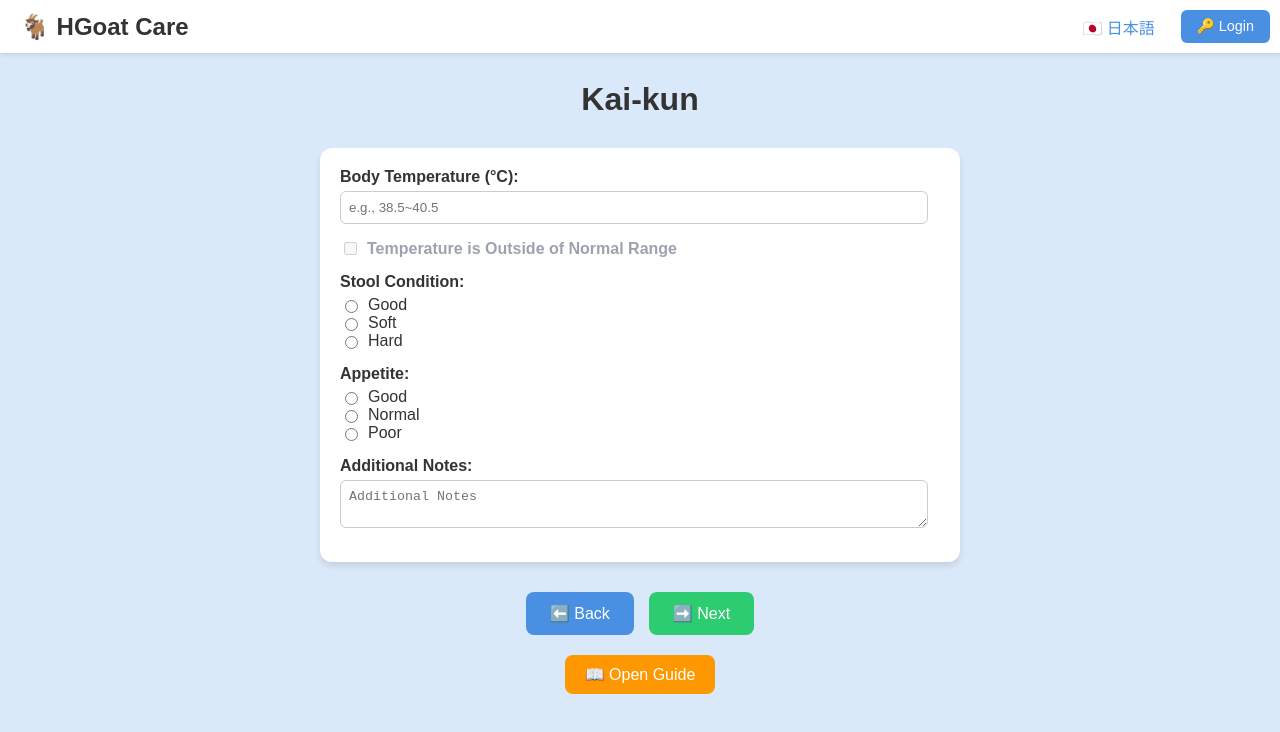
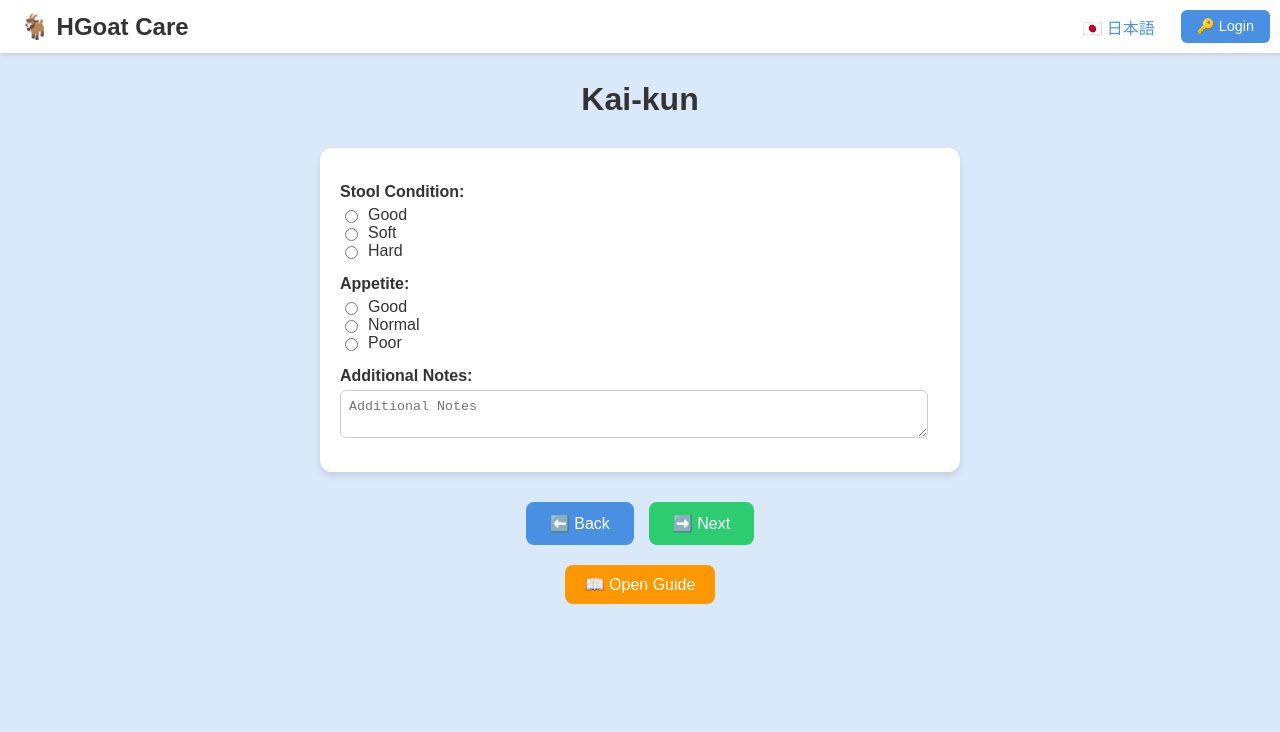
Before and after one commit to kanarin4/hgoat, a React (Vite) app: page /goat-form in a window 1280 px wide. Shown: the top 732 px of the page. Built offline with nearby package versions, Linux system fonts and the light colour scheme.

Commit message:
removed goat temp related info

```diff
--- a/src/pages/Dashboard.jsx
+++ b/src/pages/Dashboard.jsx
@@ -7,7 +7,7 @@ import { useNavigate } from "react-router-dom";
 import { downloadGoatReportsCSV } from "../services/csvDownload";
 import Card from "../components/Card";
 import Navbar from "../components/Navbar";
-import TemperatureGraph from "../components/TemperatureGraph"; // ✅ Import Graph Component
+// import TemperatureGraph from "../components/TemperatureGraph"; // ✅ Import Graph Component
 
 export default function Dashboard() {
   const { t } = useTranslation();
@@ -28,13 +28,14 @@ export default function Dashboard() {
         {t("home")}
       </h1>
 
+
       {/* 📈 Temperature Graph Inside a Scrollable Card */}
-      <Card style={{ width: "90%", maxWidth: "700px", padding: "20px" }}>
+      {/* <Card style={{ width: "90%", maxWidth: "700px", padding: "20px" }}>
         <h2 style={{ fontSize: "1.5rem", fontWeight: "bold", textAlign: "center", marginBottom: "10px" }}>
           📈 {t("temperatureTrends")}
         </h2>
 
-        {/* Scrollable Graph Container */}
+
         <div style={{
           width: "100%",
           overflowX: "auto",   // ✅ Enable horizontal scrolling
@@ -42,11 +43,12 @@ export default function Dashboard() {
           whiteSpace: "nowrap",
           paddingBottom: "10px" // ✅ Avoid cutting off scroll bar
         }}>
-          <div style={{ minWidth: "800px" }}> {/* ✅ Ensures chart width */}
+          <div style={{ minWidth: "800px" }}>
             <TemperatureGraph />
           </div>
         </div>
-      </Card>
+      </Card> */}
+
 
       {/* 📋 Start Report & 📥 Download CSV */}
       <Card style={{ width: "90%", maxWidth: "400px", padding: "20px", marginTop: "20px" }}>
--- a/src/pages/GoatForm.jsx
+++ b/src/pages/GoatForm.jsx
@@ -28,33 +28,33 @@ export default function GoatForm({ formData, handleChange }) {
     confirmationChecked: false,
   };
 
-  const [confirmationChecked, setConfirmationChecked] = useState(goatData.confirmationChecked || false);
+  // const [confirmationChecked, setConfirmationChecked] = useState(goatData.confirmationChecked || false);
   const [showGuide, setShowGuide] = useState(false); // ✅ State for toggling guide visibility
 
-  const isTempOutOfRange = (temperature) => {
-    const temp = parseFloat(temperature);
-    return temp < 38.5 || temp > 40.5;
-  };
+  // const isTempOutOfRange = (temperature) => {
+  //   const temp = parseFloat(temperature);
+  //   return temp < 38.5 || temp > 40.5;
+  // };
 
-  const handleTempChange = (e) => {
-    const value = e.target.value;
-    handleChange("goats", "temperature", value, formKey);
-    setConfirmationChecked(false);
-    handleChange("goats", "confirmationChecked", false, formKey);
-  };
+  // const handleTempChange = (e) => {
+  //   const value = e.target.value;
+  //   handleChange("goats", "temperature", value, formKey);
+  //   setConfirmationChecked(false);
+  //   handleChange("goats", "confirmationChecked", false, formKey);
+  // };
 
-  const handleCheckboxChange = (e) => {
-    const checked = e.target.checked;
-    setConfirmationChecked(checked);
-    handleChange("goats", "confirmationChecked", checked, formKey);
-  };
+  // const handleCheckboxChange = (e) => {
+  //   const checked = e.target.checked;
+  //   setConfirmationChecked(checked);
+  //   handleChange("goats", "confirmationChecked", checked, formKey);
+  // };
 
-  useEffect(() => {
-    if (!isTempOutOfRange(goatData.temperature) && confirmationChecked) {
-      setConfirmationChecked(false);
-      handleChange("goats", "confirmationChecked", false, formKey);
-    }
-  }, [goatData.temperature, confirmationChecked, handleChange, formKey]);
+  // useEffect(() => {
+  //   if (!isTempOutOfRange(goatData.temperature) && confirmationChecked) {
+  //     setConfirmationChecked(false);
+  //     handleChange("goats", "confirmationChecked", false, formKey);
+  //   }
+  // }, [goatData.temperature, confirmationChecked, handleChange, formKey]);
 
   const goToPrevious = () => {
     navigate(goatId === "B" ? "/goat-form?goat=A" : "/basic-info");
@@ -75,7 +75,7 @@ export default function GoatForm({ formData, handleChange }) {
 
       {/* 🐐 Form Inside a Card */}
       <Card>
-        <label style={{ fontWeight: "bold", display: "block", marginBottom: "5px" }}>{t("bodyTemp")}:</label>
+        {/* <label style={{ fontWeight: "bold", display: "block", marginBottom: "5px" }}>{t("bodyTemp")}:</label>
         <input
           type="number"
           value={goatData.temperature}
@@ -99,7 +99,7 @@ export default function GoatForm({ formData, handleChange }) {
               {t("tempOutsideRangeWarning")}
             </span>
           </label>
-        </div>
+        </div> */}
 
         {/* 💩 Stool */}
         <label style={{ fontWeight: "bold", display: "block", marginTop: "15px", marginBottom: "5px" }}>{t("stoolCondition")}:</label>
@@ -144,10 +144,6 @@ export default function GoatForm({ formData, handleChange }) {
       </Card>
 
     {/* 🔄 Navigation */}
-        {/* <div style={{ display: "flex", gap: "15px", marginTop: "20px" }}>
-            <button onClick={goToPrevious} className="nav-button">⬅️ {t("back")}</button>
-            <button onClick={goToNext} className="nav-button">➡️ {t("next")}</button>
-        </div> */}
 
         <div style={{ display: "flex", gap: "15px", marginTop: "20px" }}>
             <button
@@ -204,14 +200,14 @@ export default function GoatForm({ formData, handleChange }) {
       {showGuide && (
         <Card style={{ marginTop: "20px" }}>
         <h2 style={{ fontWeight: "bold", textAlign: "center", marginBottom: "10px" }}>📖 {t("healthMonitoringGuide")}</h2>
-        <p><strong>{t("bodyTemp")}:</strong></p>
+        {/* <p><strong>{t("bodyTemp")}:</strong></p>
         <p>{t("bodyTempDesc")}</p>
         <ul>
           <li>{t("useLubricatedThermometer")}</li>
           <li>{t("holdGoatSecurely")}</li>
           <li>{t("waitForStableReading")}</li>
           <li>{t("cleanThermometerAfterUse")}</li>
-        </ul>
+        </ul> */}
         <p><strong>{t("stoolCondition")}:</strong></p>
         <p>{t("stoolConditionDesc")}</p>
         <ul>
--- a/src/pages/Review.jsx
+++ b/src/pages/Review.jsx
@@ -22,45 +22,29 @@ export default function Review({ formData = {}, handleChange }) {
   const tasks = formData.tasks || {};
   const goats = formData.goats || { goatA: {}, goatB: {} };
 
-  const isTempOutOfRange = (temperature) => {
-    const temp = parseFloat(temperature);
-    return temp < 38.5 || temp > 40.5;
-  };
+  // const isTempOutOfRange = (temperature) => {
+  //   const temp = parseFloat(temperature);
+  //   return temp < 38.5 || temp > 40.5;
+  // };
 
   // ✅ Check if form is complete for submission
   const isFormComplete =
     caretakerName &&
     outdoorTemp !== "N/A" &&
     weatherCondition !== t("noData") &&
-    goats.goatA.temperature &&
+    // goats.goatA.temperature &&
     goats.goatA.stool &&
     goats.goatA.appetite &&
-    goats.goatB.temperature &&
+    // goats.goatB.temperature &&
     goats.goatB.stool &&
     goats.goatB.appetite &&
     tasks.waterChanged &&
     tasks.shelterCleaned &&
     tasks.electricFenceOn &&
-    tasks.setElectricFenceVoltage &&
-    (!isTempOutOfRange(goats.goatA.temperature) || goats.goatA.confirmationChecked) &&
-    (!isTempOutOfRange(goats.goatB.temperature) || goats.goatB.confirmationChecked);
-
-  // ✅ Submit form data to Supabase
-//   const handleSubmit = async () => {
-//     console.log("Submitting Form Data:", formData);
-
-//     const { data, error } = await supabase.from("goat_reports").insert([
-//       {
-//         caretaker_name: caretakerName,
-//         outdoor_temperature: outdoorTemp,
-//         weather_condition: weatherCondition,
-//         general_notes: generalNotes,
-//         tasks: tasks,
-//         goatA: goats.goatA,
-//         goatB: goats.goatB,
-//         submitted_at: new Date().toISOString()
-//       }
-//     ]);
+    tasks.setElectricFenceVoltage;
+    // &&
+    // (!isTempOutOfRange(goats.goatA.temperature) || goats.goatA.confirmationChecked) &&
+    // (!isTempOutOfRange(goats.goatB.temperature) || goats.goatB.confirmationChecked);
 
     const handleSubmit = async () => {
         console.log("Submitting Form Data:", formData);
@@ -77,17 +61,17 @@ export default function Review({ formData = {}, handleChange }) {
             weather_code: formData.weather_code,
             general_notes: formData.general_notes,
 
-            goat_a_temperature: formData.goats.goatA.temperature,
+            // goat_a_temperature: formData.goats.goatA.temperature,
             goat_a_stool_condition: formData.goats.goatA.stool,
             goat_a_appetite: formData.goats.goatA.appetite,
             goat_a_notes: formData.goats.goatA.notes,
-            goat_a_confirmation_checked: formData.goats.goatA.confirmationChecked,
+            // goat_a_confirmation_checked: formData.goats.goatA.confirmationChecked,
 
-            goat_b_temperature: formData.goats.goatB.temperature,
+            // goat_b_temperature: formData.goats.goatB.temperature,
             goat_b_stool_condition: formData.goats.goatB.stool,
             goat_b_appetite: formData.goats.goatB.appetite,
             goat_b_notes: formData.goats.goatB.notes,
-            goat_b_confirmation_checked: formData.goats.goatB.confirmationChecked,
+            // goat_b_confirmation_checked: formData.goats.goatB.confirmationChecked,
 
             water_changed: formData.tasks.waterChanged,
             shelter_cleaned: formData.tasks.shelterCleaned,
@@ -135,14 +119,14 @@ export default function Review({ formData = {}, handleChange }) {
           <h2 style={{ fontWeight: "bold" }}>
             {index === 0 ? t("goatKai") : t("goatMayu")}
           </h2>
-          <p>{t("bodyTemp")}: {goats[goat].temperature || "N/A"} °C</p>
+          {/* <p>{t("bodyTemp")}: {goats[goat].temperature || "N/A"} °C</p> */}
           <p>{t("stoolCondition")}: {t(goats[goat].stool || "N/A")}</p>
           <p>{t("appetite")}: {t(goats[goat].appetite || "N/A")}</p>
-          <p style={{ color: isTempOutOfRange(goats[goat].temperature) ? "red" : "green", fontWeight: "bold" }}>
+          {/* <p style={{ color: isTempOutOfRange(goats[goat].temperature) ? "red" : "green", fontWeight: "bold" }}>
             {isTempOutOfRange(goats[goat].temperature)
               ? (goats[goat].confirmationChecked ? t("verifiedByCaretaker") : t("notVerifiedPleaseConfirm"))
               : t("withinNormalRange")}
-          </p>
+          </p> */}
           <button onClick={() => navigate(`/goat-form?goat=${index === 0 ? "A" : "B"}`)} className="edit-button">✏️ {t("edit")}</button>
         </Card>
       ))}
@@ -165,7 +149,7 @@ export default function Review({ formData = {}, handleChange }) {
       </Card>
 
       {/* ⚠️ Warning Messages */}
-      {(!tasks.waterChanged || !tasks.shelterCleaned || !tasks.electricFenceOn || !tasks.setElectricFenceVoltage) && (
+      {/* {(!tasks.waterChanged || !tasks.shelterCleaned || !tasks.electricFenceOn || !tasks.setElectricFenceVoltage) && (
         <p style={{ color: "red", fontWeight: "bold", marginTop: "10px" }}>{t("pleaseCompleteChecklist")}</p>
       )}
       {isTempOutOfRange(goats.goatA.temperature) && !goats.goatA.confirmationChecked && (
@@ -173,7 +157,7 @@ export default function Review({ formData = {}, handleChange }) {
       )}
       {isTempOutOfRange(goats.goatB.temperature) && !goats.goatB.confirmationChecked && (
         <p style={{ color: "red", fontWeight: "bold", marginTop: "10px" }}>{t("confirmGoatBTemp")}</p>
-      )}
+      )} */}
 
       {/* 🔙 Back & 🚀 Submit Buttons */}
        <div style={{ display: "flex", justifyContent: "center", gap: "15px", marginTop: "20px", width: "100%" }}>
```
